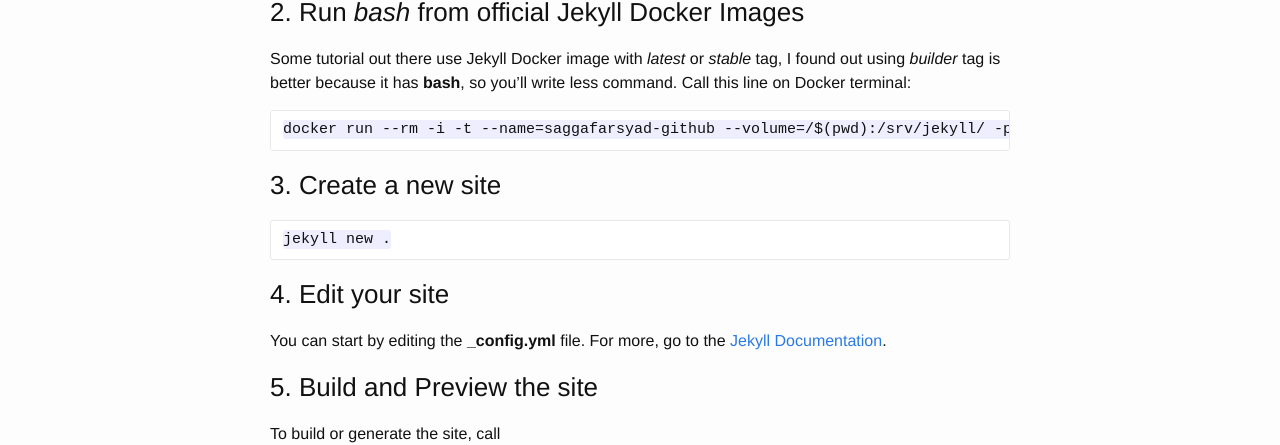
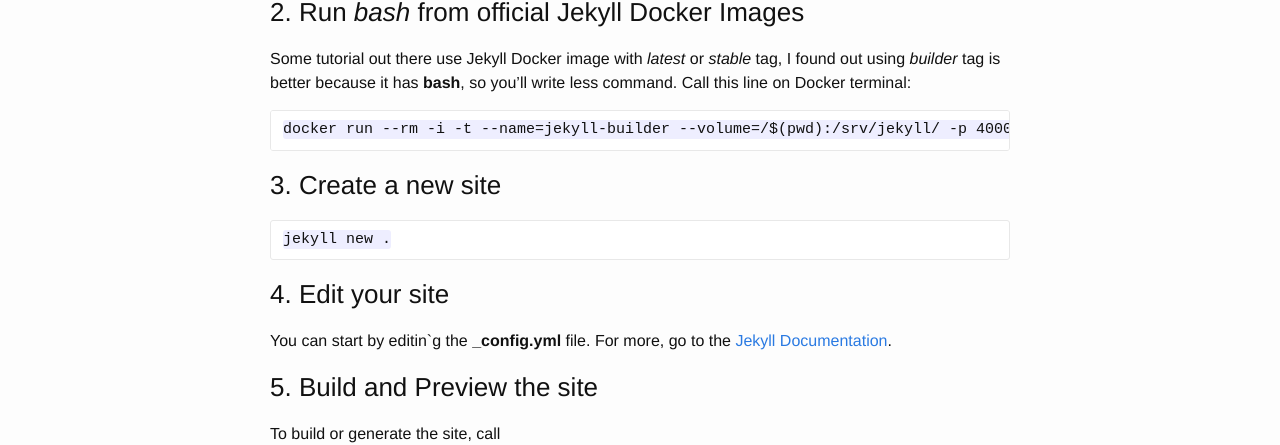
Before and after one commit to saggafarsyad/saggafarsyad.github.io, a Jekyll site: the page built from _posts/2015-10-21-building-jekyll-sites-woth-Docker.markdown, in a window 1280 px wide. Shown: the part 552-997 px from the top of the page. Built offline with Jekyll 4.4.1, drawn with Linux system fonts in a browser that asks for light colours.

Commit message:
Update 2015-10-21-building-jekyll-sites-woth-Docker.markdown
Change docker name

```diff
--- a/_posts/2015-10-21-building-jekyll-sites-woth-Docker.markdown
+++ b/_posts/2015-10-21-building-jekyll-sites-woth-Docker.markdown
@@ -18,14 +18,14 @@ Jekyll has official [Docker images][jekyll-docker], but I didn't find any good t
 
 Some tutorial out there use Jekyll Docker image with *latest* or *stable* tag, I found out using *builder* tag is better because it has **bash**, so you'll write less command. Call this line on Docker terminal:
 
-    docker run --rm -i -t --name=saggafarsyad-github --volume=/$(pwd):/srv/jekyll/ -p 4000:4000 jekyll/jekyll:builder bash
+    docker run --rm -i -t --name=jekyll-builder --volume=/$(pwd):/srv/jekyll/ -p 4000:4000 jekyll/jekyll:builder bash
 
 ### 3. Create a new site
 
     jekyll new .
 
 ### 4. Edit your site
-You can start by editing the **_config.yml** file. For more, go to the [Jekyll Documentation][jekyll-docs].
+You can start by editin`g the **_config.yml** file. For more, go to the [Jekyll Documentation][jekyll-docs].
 
 ### 5. Build and Preview the site
 
```
